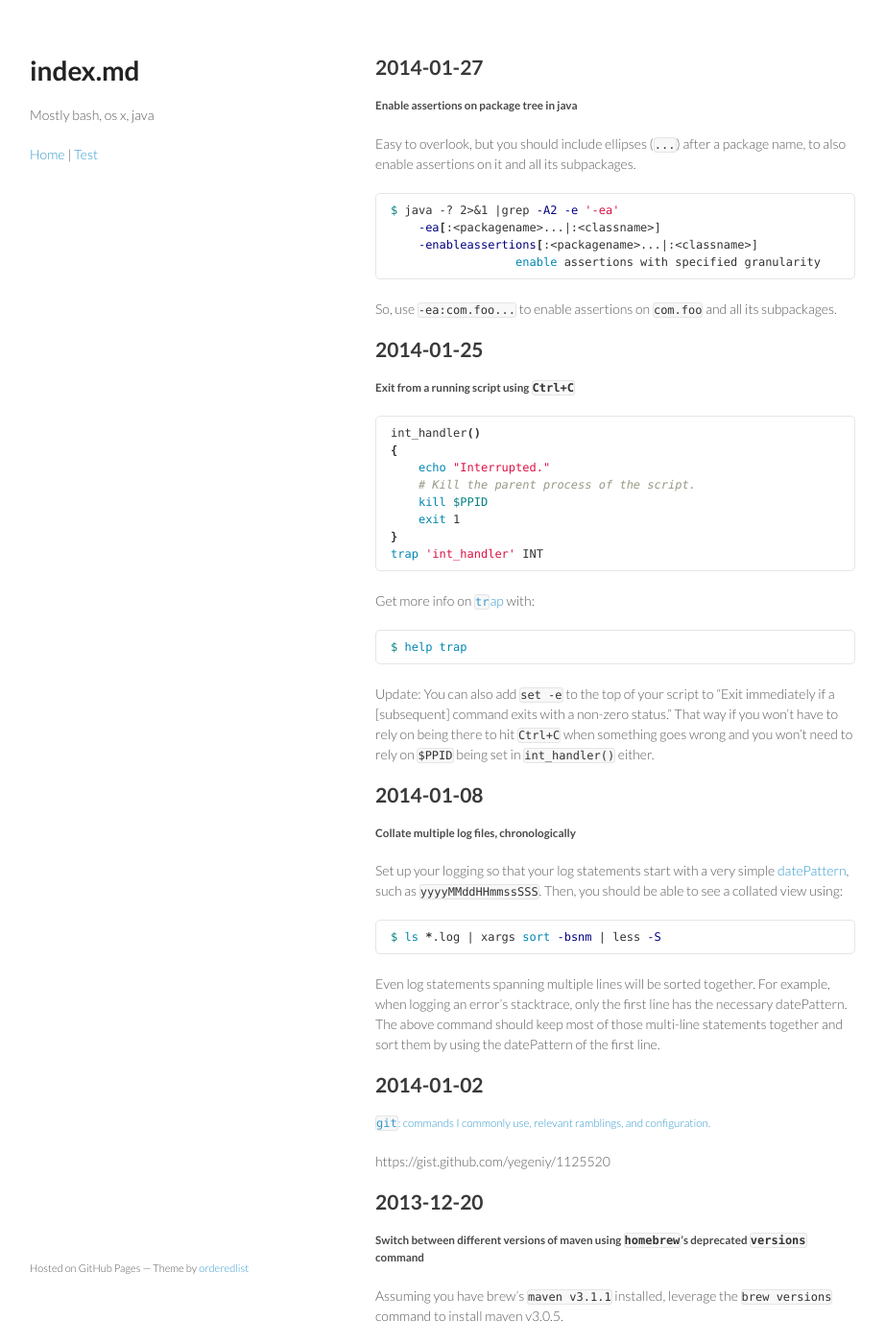
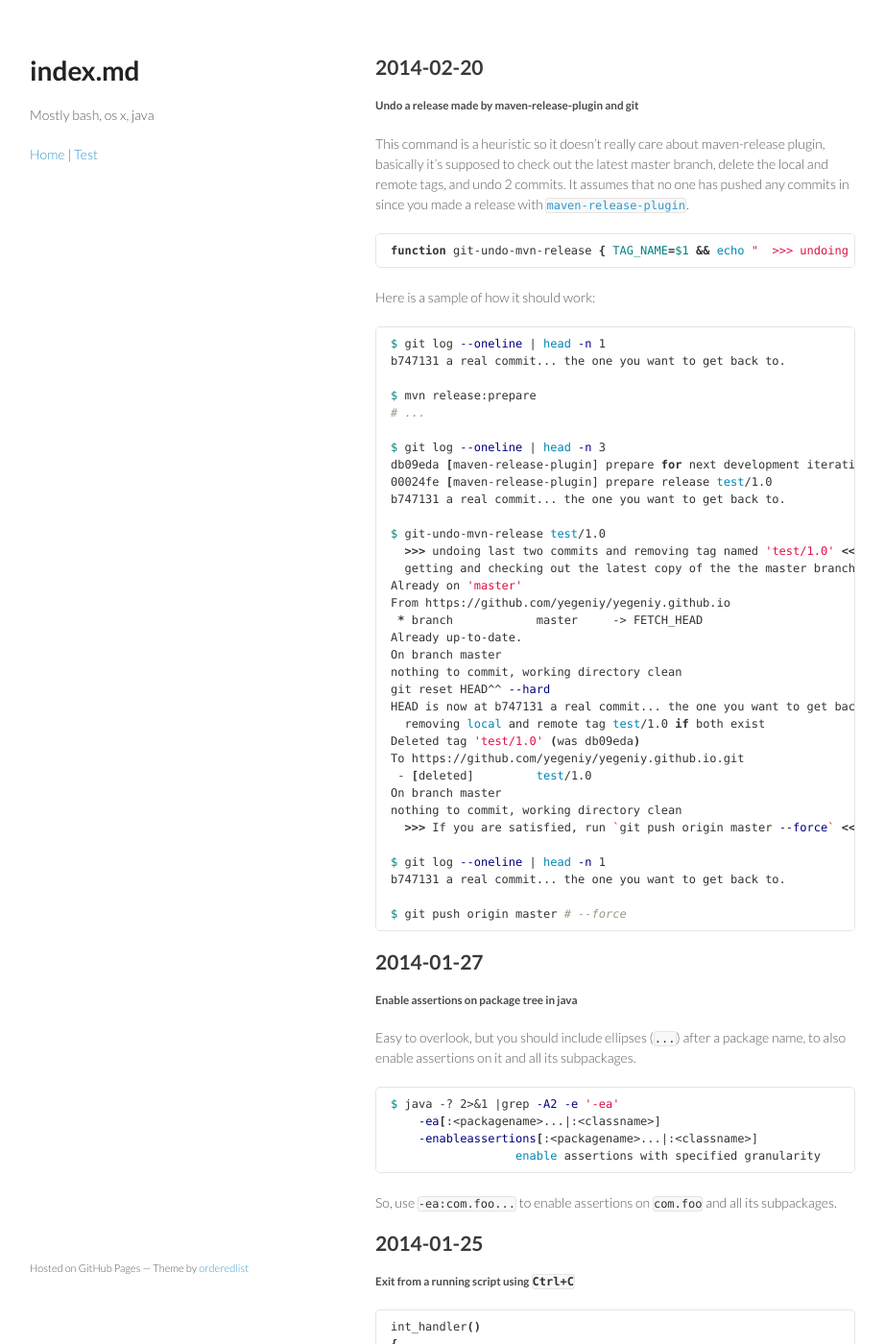
Before and after one commit to yegeniy/yegeniy.github.io, a Jekyll site: the page built from index.md, in a window 1280 px wide and 1400 px high. Shown: the whole window at 96% size, without its empty margins (179-1101 px from the left). Built offline with Jekyll 4.4.1, drawn with Linux system fonts in a browser that asks for light colours; Markdown is read by kramdown in place of the engine named in the settings.

Commit message:
Command to undo release made by maven-release-plugin and git

````diff
--- a/index.md
+++ b/index.md
@@ -4,6 +4,57 @@ title: Tricks for the CLI by yegeniy
 name: Tricks for the CLI
 tagline: Mostly bash, os x, java
 ---
+
+2014-02-20
+----------
+
+##### Undo a release made by maven-release-plugin and git
+
+This command is a heuristic so it doesn't really care about maven-release plugin, basically it's supposed to check out the latest master branch, delete the local and remote tags, and undo 2 commits.
+It assumes that no one has pushed any commits in since you made a release with [`maven-release-plugin`](http://maven.apache.org/maven-release/maven-release-plugin/examples/prepare-release.html).
+
+```bash
+function git-undo-mvn-release { TAG_NAME=$1 && echo "  >>> undoing last two commits and removing tag named '${TAG_NAME}' <<<" && echo "  getting and checking out the latest copy of the the master branch" && git fetch && git checkout master && git pull origin master && git status && echo "  removing local and remote tag ${TAG_NAME} if both exist" && git tag -d ${TAG_NAME} && git push origin :${TAG_NAME} && echo "  git reset HEAD^^ --hard" && git reset HEAD^^ --hard && git status && git log --oneline | head && echo '  >>> If you are satisfied, run `git push origin master --force` <<<'; }
+```
+
+Here is a sample of how it should work:
+
+```bash
+$ git log --oneline | head -n 1
+b747131 a real commit... the one you want to get back to.
+
+$ mvn release:prepare
+# ...
+
+$ git log --oneline | head -n 3
+db09eda [maven-release-plugin] prepare for next development iteration
+00024fe [maven-release-plugin] prepare release test/1.0
+b747131 a real commit... the one you want to get back to.
+
+$ git-undo-mvn-release test/1.0
+  >>> undoing last two commits and removing tag named 'test/1.0' <<<
+  getting and checking out the latest copy of the the master branch
+Already on 'master'
+From https://github.com/yegeniy/yegeniy.github.io
+ * branch            master     -> FETCH_HEAD
+Already up-to-date.
+On branch master
+nothing to commit, working directory clean
+git reset HEAD^^ --hard
+HEAD is now at b747131 a real commit... the one you want to get back to.
+  removing local and remote tag test/1.0 if both exist
+Deleted tag 'test/1.0' (was db09eda)
+To https://github.com/yegeniy/yegeniy.github.io.git
+ - [deleted]         test/1.0
+On branch master
+nothing to commit, working directory clean
+  >>> If you are satisfied, run `git push origin master --force` <<<
+
+$ git log --oneline | head -n 1
+b747131 a real commit... the one you want to get back to.
+
+$ git push origin master # --force
+```
 
 2014-01-27
 ----------
````
